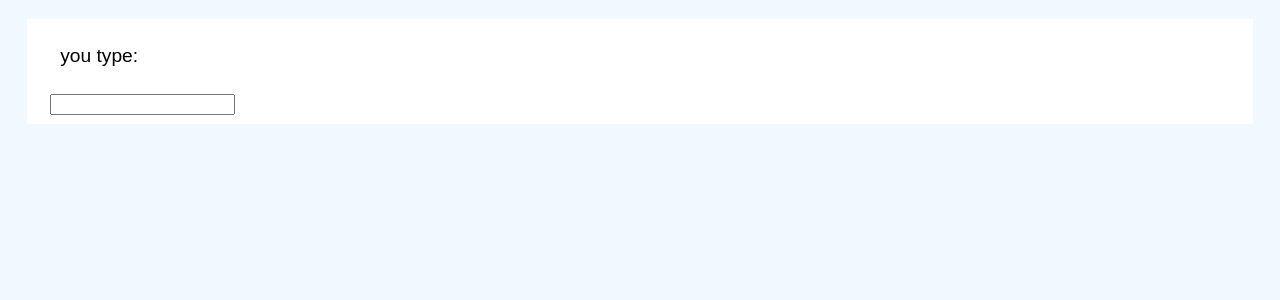
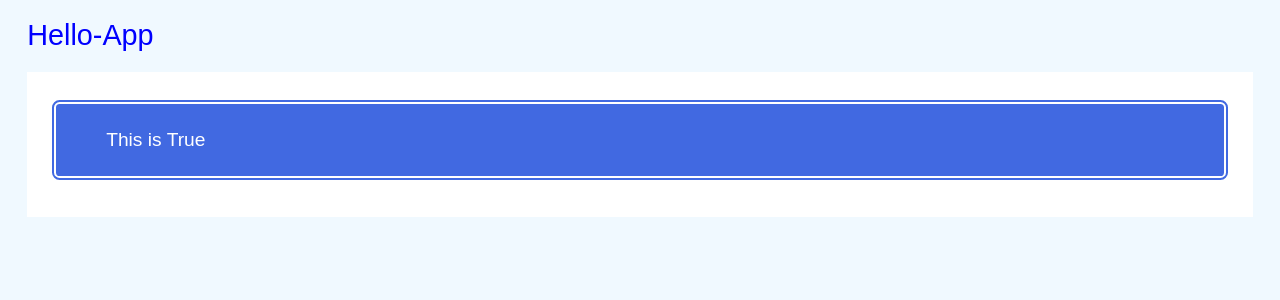
Before and after one commit to hayaoki-engineer/angular-app, an Angular app: page / in a window 1280 px wide. Shown: the top 300 px of the page. Built offline with nearby package versions, Linux system fonts and the light colour scheme.

Commit message:
メッセージの表示を切り替え

```diff
--- a/src/app/hello/hello.component.html
+++ b/src/app/hello/hello.component.html
@@ -1,7 +1,10 @@
 <div>
   <h1>{{ title }}</h1>
   <div class="container">
-    <p>{{ message }}</p>
-    <input type="text" #field1 (keyup)="doType(field1.value)" />
+    @if (visible) {
+      <p (click)="doClick()" class="alert">This is True</p>
+    } @else {
+      <p (click)="doClick()" class="card">This is False</p>
+    }
   </div>
 </div>
--- a/src/app/hello/hello.component.ts
+++ b/src/app/hello/hello.component.ts
@@ -1,47 +1,25 @@
 import { Component, OnInit } from '@angular/core';
+import { NgIf } from '@angular/common';
 
 @Component({
   selector: 'app-hello',
   standalone: true,
-  imports: [],
+  imports: [NgIf],
   templateUrl: './hello.component.html',
   styleUrl: './hello.component.css',
 })
 export class HelloComponent implements OnInit {
-  title: string = '';
-  message: string = 'you type: ';
-  now: Date = new Date();
-  styleClass: string = 'alert';
-  count: number = 0;
-  input: string = '';
+  title: string = 'Hello-App';
+  message: string = '';
+  visible: boolean = true;
 
-  constructor() {
-    setInterval(() => {
-      // 1秒ごとにnowを更新
-      // this.now = new Date();
-      // スタイルクラスを更新
-      // this.styleClass = this.styleClass === 'alert' ? 'card' : 'alert';
-    }, 1000);
+  constructor() {}
+
+  // コンポーネントの初期化 → 初期値を設定
+  ngOnInit(): void {}
+
+  doClick() {
+    this.visible = !this.visible;
   }
 
-  // コンポーネントの初期化 → 初期値を設定
-  ngOnInit(): void {
-    // this.title = 'Hello-App';
-    // this.message = 'This is a message';
-    // this.styleClass = 'alert';
-  }
-
-  // 現在時刻を取得するメソッド
-  today() {
-    return this.now.toLocaleString();
-  }
-
-  doClick() {
-    this.message = ++this.count + '回クリックされました';
-  }
-
-  doType(val: string) {
-    this.input = val;
-    this.message = 'you type: ' + this.input;
-  }
 }
```
